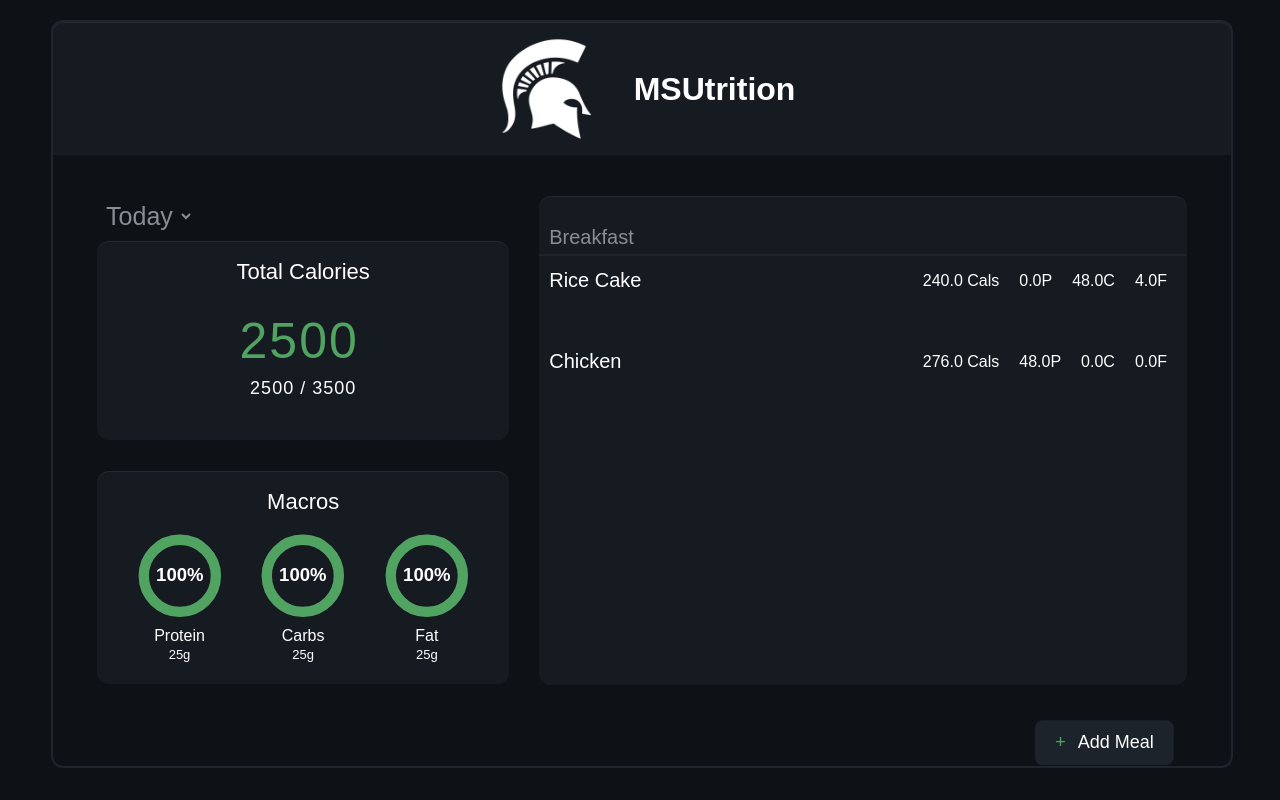
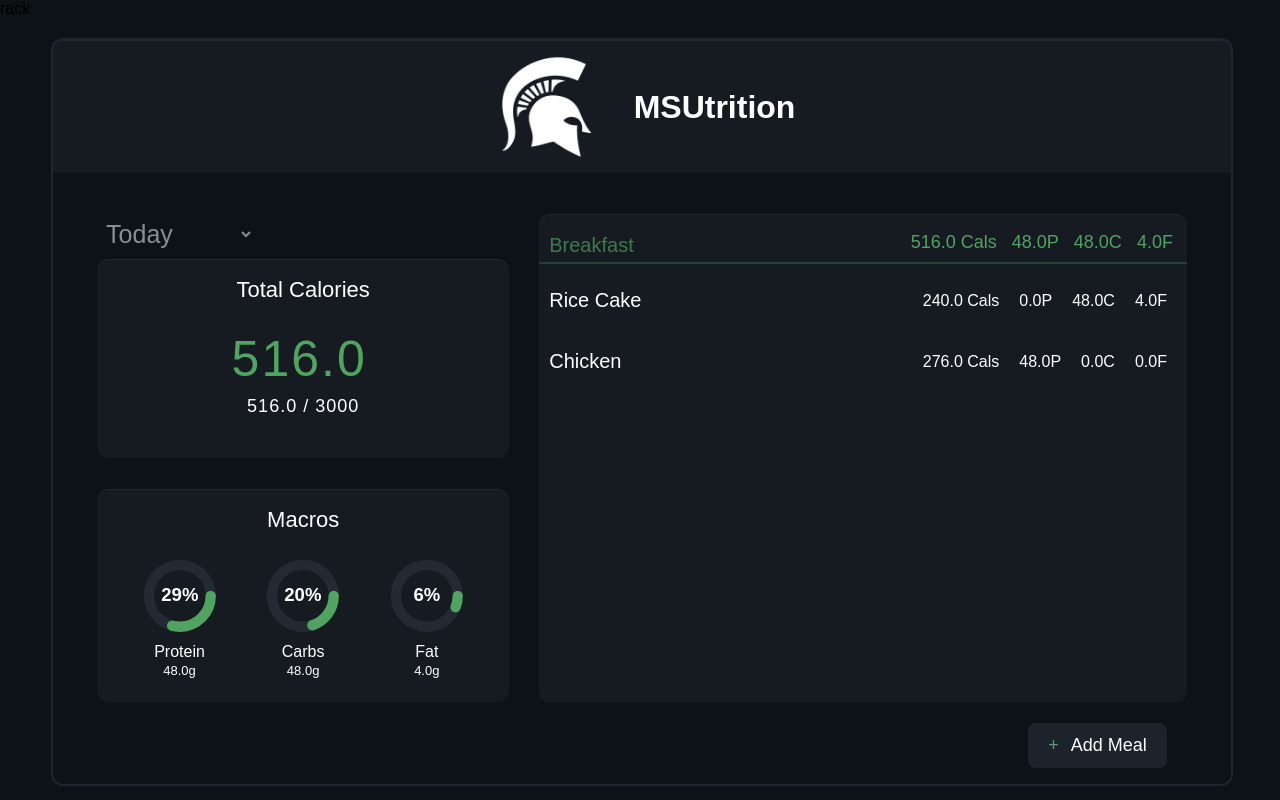
Before and after one commit to bwojj/collegeTrackingApp, a Django app: page / in a window 1280 px wide. Run offline with Django 5.2, Linux system fonts and the light colour scheme; data comes from the database, SQL or seed files in the repository; both versions use the stored data as it was after the commit; parts of the project's set-up code (start-up, migrations or seed data) failed here and were passed over.

Commit message:
Made macro progress circles dynamic, fixed dates not showing currectly, fixed spacing issues, fixed total calculation issues

```diff
--- a/tracking/msuTracking/static/msuTracking/script.js
+++ b/tracking/msuTracking/static/msuTracking/script.js
@@ -3,26 +3,38 @@ const overlay = document.querySelector('.overlay');
 
 const search = document.getElementById('search-food');
 
-function progressAnimation(){
+function macroUpdate(circle, current, goal, percentageText){
+    let targetProgress = (current / goal) * 100;
     let progress = 0;
 
+
+    const interval = setInterval(() => {
+        if (progress >= targetProgress){
+            clearInterval(interval);
+            return;
+        }
+        progress += 1;
+        const offset = 188.5 - (188.5 * progress) / 100;
+        circle.style.strokeDashoffset = offset;
+        percentageText.textContent = `${progress}%`
+    }, 60);
+}
+
+function progressAnimation(){
     const progressCircle = document.querySelectorAll('.circle-progress');
     const percentageText = document.querySelectorAll('.percentage');
 
-    const interval = setInterval(() => {
+    const goals = [170, 250, 70]
 
-    if (progress < 100) {
-        progress += 1;
-        const offset = 339.292 - (339.292 * progress) / 100;
-        for (let i = 0; i < progressCircle.length; i++){
-            progressCircle[i].style.strokeDashoffset = offset;
-            percentageText[i].textContent = `${progress}%`
-        }
+    const currents = [
+        parseFloat(document.getElementById('proteinG').textContent),
+        parseFloat(document.getElementById('carbsG').textContent),
+        parseFloat(document.getElementById('fatG').textContent)
+    ]
+
+    for (let i = 0; i < progressCircle.length; i++){
+        macroUpdate(progressCircle[i], currents[i], goals[i], percentageText[i])
     }
-    else {
-        clearInterval(interval);
-    }
-}, 60);
 }
 
 const modalOpen = () => {
--- a/tracking/msuTracking/static/msuTracking/styles.css
+++ b/tracking/msuTracking/static/msuTracking/styles.css
@@ -18,6 +18,7 @@ body{
 }
 .bodyContainer{
     display: flex;
+    position: relative;
     margin: 0px auto;
     justify-content: center;
     width: 100%;
@@ -91,9 +92,9 @@ div.pageTitle{
     position: relative;
 }
 #meal-container{
-    padding-top: 10px;
+    padding-top: 0px;
     width: 55%;
-    height: 480px;
+    height: 490px;
     position: relative;
     overflow: scroll;
 }
@@ -142,9 +143,8 @@ hr{
 }
 #addMealBtn{
     position: absolute;
-    right: 120px;
-    bottom: 10px;
-    transform: translate(10%, -55%);
+    right: 4rem;
+    bottom: 1rem;
     background-color: #1c232a;
     border-radius: 8px;
     color: white;
@@ -204,8 +204,8 @@ hr{
 }
 .circle-progress {
     stroke: #51a362;
-    stroke-dasharray: 339.292;
-    stroke-dashoffset: 339.292;
+    stroke-dasharray: 188.5;
+    stroke-dashoffset: 188.5;
     transition: stroke-dashoffset 0.5s ease;
 }
 .circle-background{
@@ -221,7 +221,7 @@ hr{
     flex-direction: column;
     justify-content: center;
     align-items: center;
-    margin-top: -10px;
+    margin-top: -15px;
     gap: 2px;
     color: white;
 }
@@ -430,9 +430,27 @@ h3.food-name{
     border-color: #161b22;
 }
 .meal-name{
-    color: #898e96;
+    color: #51a361b0;
     font-size: 20px;
     margin-left: 10px;
+}
+.meal-info{
+    display: flex;
+    flex-direction: row;
+    justify-content: space-between;
+}
+.totals{
+    display: flex;
+    gap: 15px;
+    margin-right: 14px;
+    color:#51a362;
+}
+.total{
+    color: #51a362;
+    font-size: 18px;
+}
+hr{
+    background-color: #51a36146;
 }
 .meal{
     display: flex;
@@ -460,6 +478,7 @@ h3.food-name{
     flex-direction: row;
     justify-content: space-between;
     align-items: center;
+    margin-bottom: -20px;
 }
 /* Responsive Design */
 @media (max-width: 1500px){
@@ -509,16 +528,8 @@ h3.food-name{
         margin-bottom: 55px;
     }
     #addMealBtn{
-        transform: translate(32%, 10%);
+        position: absolute;
+        bottom: 52%;
+        right: 2rem;
     }
 }
-@media(max-width:700px){
-    #addMealBtn{
-        transform: translate(50%, 10%);
-    }
-}
-@media(max-width:500px){
-    #addMealBtn{
-        transform: translate(65%, 10%);
-    }
-}
--- a/tracking/msuTracking/templates/msuTracking/index.html
+++ b/tracking/msuTracking/templates/msuTracking/index.html
@@ -1,4 +1,4 @@
-{% extends 'msuTracking/layout.html' %}
+rack{% extends 'msuTracking/layout.html' %}
 {% load static %}
 
 {% block body %}
@@ -11,17 +11,29 @@
             <div class="vertical">
                 <form class="day" action="{% url 'index' %}" method="get">
                     <select id="date" name="date" onchange="this.form.submit()">
+                        {% if day == todaysDate %}
                         <option selected>Today</option>
+
+                        {% else %}
+                        <option selected>{{ day }}</option>
+                        {% endif %}
+
                         {% for date in dates %}
-                            <option value="{{ date|date:'Y-m-d' }}">{{ date }}</option>
+                            {% if date != day %}
+                                {% if date == todaysDate %}
+                                    <option value="{{ date }}">Today</option>
+                                {% else %}
+                                    <option value="{{ date }}">{{ date }}</option>
+                                {% endif %}
+                            {% endif %}
                         {% endfor %}
                     </select>
                 </form>
                 <div id="calorie-container">
                     <h2 class="title">Total Calories</h2>
                     <div class="calorie-ratio">
-                        <h1 class="calories"><strong class="color">2500</strong></h1>
-                        <h2 class="ratio">2500 / 3500</h2>
+                        <h1 class="calories"><strong class="color">{{ total_calories }}</strong></h1>
+                        <h2 class="ratio">{{ total_calories }} / 3000</h2>
                     </div>
                 </div>
                 <div id="macro-container">
@@ -30,48 +42,48 @@
                         <div class="progress">
                             <svg class="circle" viewBox="0 0 120 120">
                                 <circle class="circle-background" cx="60"
-                                cy="60" r="35"/>
-                                <circle class="circle-progress" cx="60"
-                                cy="60" r="35"/>
-                                <text class="percentage" x="50%" y="50%"
+                                cy="60" r="30"/>
+                                <circle class="circle-progress" id="protein" cx="60"
+                                cy="60" r="30"/>
+                                <text class="percentage" id="proteinPercentage" x="50%" y="50%"
                                  text-anchor="middle"dominant-baseline="middle">
                                  0%</text>
                             </svg>
                             <!-- <span class="percentage">0%</span> -->
                             <div class="macro-info">
                                 <span class="macro-name">Protein</span>
-                                <span class="grams">25g</span>
+                                <span class="grams" id="proteinG" >{{ total_protein }}g</span>
                             </div>
                         </div>
                         <div class="progress">
                             <svg class="circle" viewBox="0 0 120 120">
                                 <circle class="circle-background" cx="60"
-                                cy="60" r="35"/>
-                                <circle class="circle-progress" cx="60"
-                                cy="60" r="35"/>
-                                <text class="percentage" x="50%" y="50%"
+                                cy="60" r="30"/>
+                                <circle class="circle-progress" id="carbs" cx="60"
+                                cy="60" r="30"/>
+                                <text class="percentage" id="carbPercentage" x="50%" y="50%"
                                  text-anchor="middle"dominant-baseline="middle">
                                  0%</text>
                             </svg>
                             <div class="macro-info">
                                 <span class="macro-name">Carbs</span>
-                                <span class="grams">25g</span>
+                                <span class="grams" id="carbsG">{{ total_carbs }}g</span>
                             </div>
                         </div>
                         <div class="progress">
                             <svg class="circle" viewBox="0 0 120 120">
                                 <circle class="circle-background" cx="60"
-                                cy="60" r="35"/>
-                                <circle class="circle-progress" cx="60"
-                                cy="60" r="35"/>
-                                <text class="percentage" x="50%" y="50%"
+                                cy="60" r="30"/>
+                                <circle class="circle-progress" id="fat" cx="60"
+                                cy="60" r="30"/>
+                                <text class="percentage" id="fatPercentage" x="50%" y="50%"
                                  text-anchor="middle"dominant-baseline="middle">
                                  0%</text>
                             </svg>
                             <!-- <span class="percentage">0%</span> -->
                             <div class="macro-info">
                                 <span class="macro-name">Fat</span>
-                                <span class="grams">25g</span>
+                                <span class="grams" id="fatG">{{ total_fat }}g</span>
                             </div>
                         </div>
                     </div>
@@ -79,8 +91,20 @@
             </div>
             <div id="meal-container">
                 {% for meal in meals %}
-                        <p class="meal-name">{{ meal.meal_name }}</p>
-                        <hr>
+                        <div class="meal-info">
+                            <p class="meal-name">{{ meal.meal_name }}</p>
+                            <div class="totals">
+                                {% for name, total in totals.items %}
+                                    {% if name == meal.meal_name %}
+                                        <p class="total">{{ total.0 }} Cals</p>
+                                        <p class="total">{{ total.1 }}P</p>
+                                        <p class="total">{{ total.2 }}C</p>
+                                        <p class="total">{{ total.3 }}F</p>
+                                    {% endif %}
+                                {% endfor %}
+                            </div>
+                        </div>
+                        <hr style="margin-bottom: 20px;">
                         <div class="meal">
                             {% for item in meal.item.all %}
                                 <div class="meal-item">
--- a/tracking/msuTracking/views.py
+++ b/tracking/msuTracking/views.py
@@ -45,6 +45,9 @@ def index(request):
             return redirect('index')
 
     selected_date = request.GET.get("date", datetime.date.today())
+    if selected_date == datetime.date.today():
+        selected_date = selected_date.strftime("%Y-%m-%d")
+
     try:
         day = Day.objects.get(date=selected_date)
         meals = (
@@ -60,8 +63,41 @@ def index(request):
             .prefetch_related("item")
             .order_by("meal_name")
         )
+    included_dates = Day.objects.values_list('date', flat=True)
+    print(included_dates)
+
+    dates = set([d.strftime("%Y-%m-%d") for d in included_dates])
+
+    meal_totals = dict()
+    for meal in meals:
+        total_calories, total_protein, total_carbs, total_fat = 0, 0, 0, 0
+        for item in meal.item.all():
+            total_calories += item.calories
+            total_protein += item.protein
+            total_carbs += item.carbs
+            total_fat += item.fat
+
+        meal_totals[meal.meal_name] = [total_calories, total_protein, total_carbs, total_fat]
+
+    total_calories, total_protein, total_carbs, total_fat = 0, 0, 0, 0
+
+    if meal_totals:
+        for meal, totals in meal_totals.items():
+            total_calories += totals[0]
+            total_protein += totals[1]
+            total_carbs += totals[2]
+            total_fat += totals[3]
+
 
     return render(request, "msuTracking/index.html", {
         "foodInfo": get_foods().items(),
         "meals": meals,
+        "dates": dates,
+        "todaysDate": datetime.date.today().strftime("%Y-%m-%d"),
+        "day": selected_date,
+        "totals": meal_totals,
+        "total_calories": total_calories,
+        "total_protein": total_protein,
+        "total_carbs": total_carbs,
+        "total_fat": total_fat,
     })
```
Also changed, not shown: tracking/db.sqlite3.
